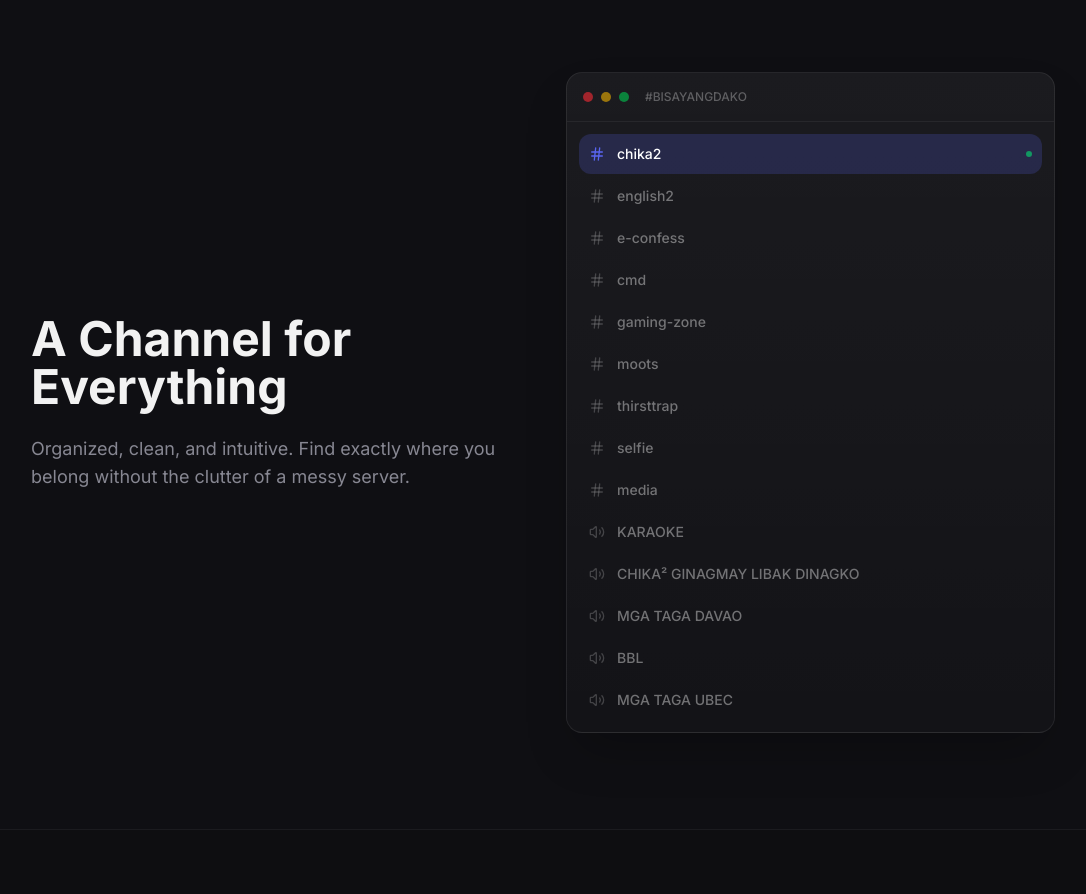
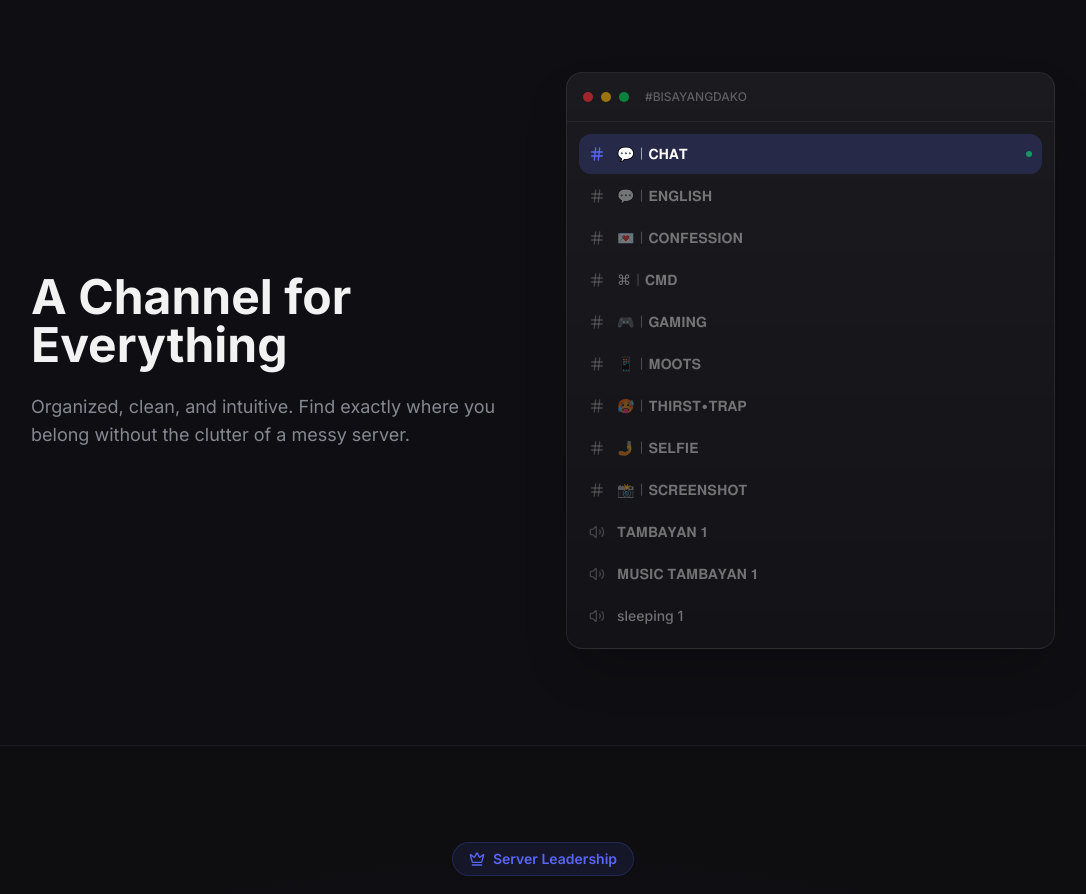
Before and after one commit to AtsushiNakajima14/bisayangdako, a React (Vite) app in the folder artifacts/discord-landing/: page / in a window 1280 px wide. Shown: the part 1820-2714 px from the top of the page, without its empty margins (97-1183 px from the left). Built offline with nearby package versions, Linux system fonts and the light colour scheme; no server answers.

Commit message:
Replace channel names with new icons and labels

```diff
--- a/artifacts/discord-landing/src/pages/Home.tsx
+++ b/artifacts/discord-landing/src/pages/Home.tsx
@@ -610,20 +610,18 @@ export default function Home() {
             </div>
             <div className="p-2 sm:p-3 space-y-0.5">
               {[
-                { icon: HashIcon, name: "chika2", active: true },
-                { icon: HashIcon, name: "english2" },
-                { icon: HashIcon, name: "e-confess" },
-                { icon: HashIcon, name: "cmd" },
-                { icon: HashIcon, name: "gaming-zone" },
-                { icon: HashIcon, name: "moots" },
-                { icon: HashIcon, name: "thirsttrap" },
-                { icon: HashIcon, name: "selfie" },
-                { icon: HashIcon, name: "media" },
-                { icon: Volume2,  name: "KARAOKE" },
-                { icon: Volume2,  name: "CHIKA² GINAGMAY LIBAK DINAGKO" },
-                { icon: Volume2,  name: "MGA TAGA DAVAO" },
-                { icon: Volume2,  name: "BBL" },
-                { icon: Volume2,  name: "MGA TAGA UBEC" },
+                { icon: HashIcon, name: "💬︱𝐂𝐇𝐀𝐓", active: true },
+                { icon: HashIcon, name: "💬︱𝐄𝐍𝐆𝐋𝐈𝐒𝐇" },
+                { icon: HashIcon, name: "💌︱𝐂𝐎𝐍𝐅𝐄𝐒𝐒𝐈𝐎𝐍" },
+                { icon: HashIcon, name: "⌘︱𝐂𝐌𝐃" },
+                { icon: HashIcon, name: "🎮︱𝐆𝐀𝐌𝐈𝐍𝐆" },
+                { icon: HashIcon, name: "📱︱𝐌𝐎𝐎𝐓𝐒" },
+                { icon: HashIcon, name: "🥵︱𝐓𝐇𝐈𝐑𝐒𝐓•𝐓𝐑𝐀𝐏" },
+                { icon: HashIcon, name: "🤳︱𝐒𝐄𝐋𝐅𝐈𝐄" },
+                { icon: HashIcon, name: "📸︱𝐒𝐂𝐑𝐄𝐄𝐍𝐒𝐇𝐎𝐓" },
+                { icon: Volume2,  name: "𝐓𝐀𝐌𝐁𝐀𝐘𝐀𝐍 𝟏" },
+                { icon: Volume2,  name: "𝐌𝐔𝐒𝐈𝐂 𝐓𝐀𝐌𝐁𝐀𝐘𝐀𝐍 𝟏" },
+                { icon: Volume2,  name: "sleeping 1" }
               ].map((channel, i) => (
                 <motion.div
                   key={i}
```
